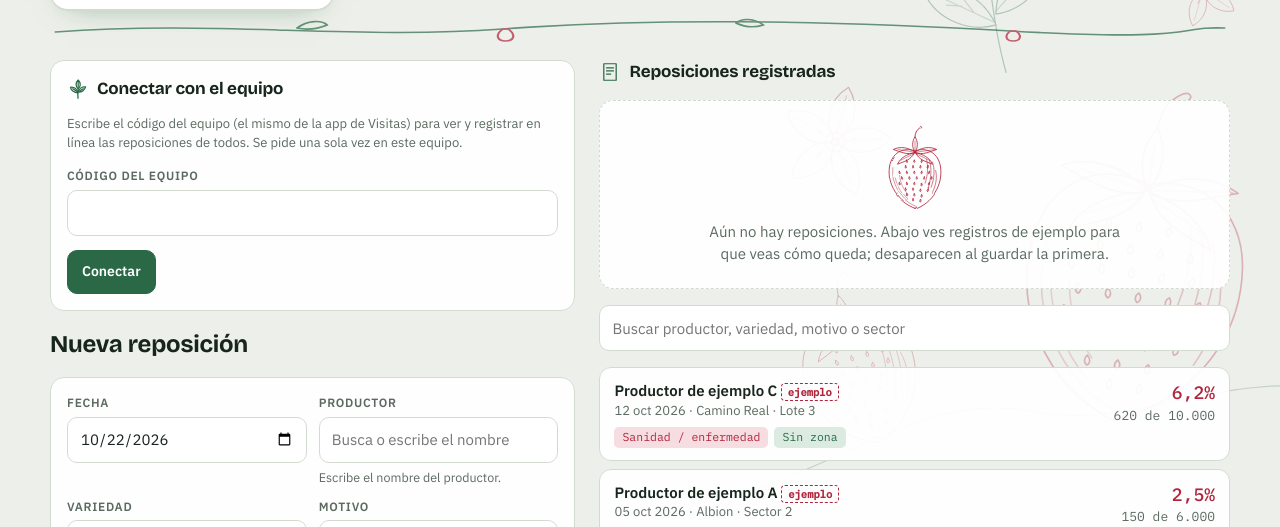
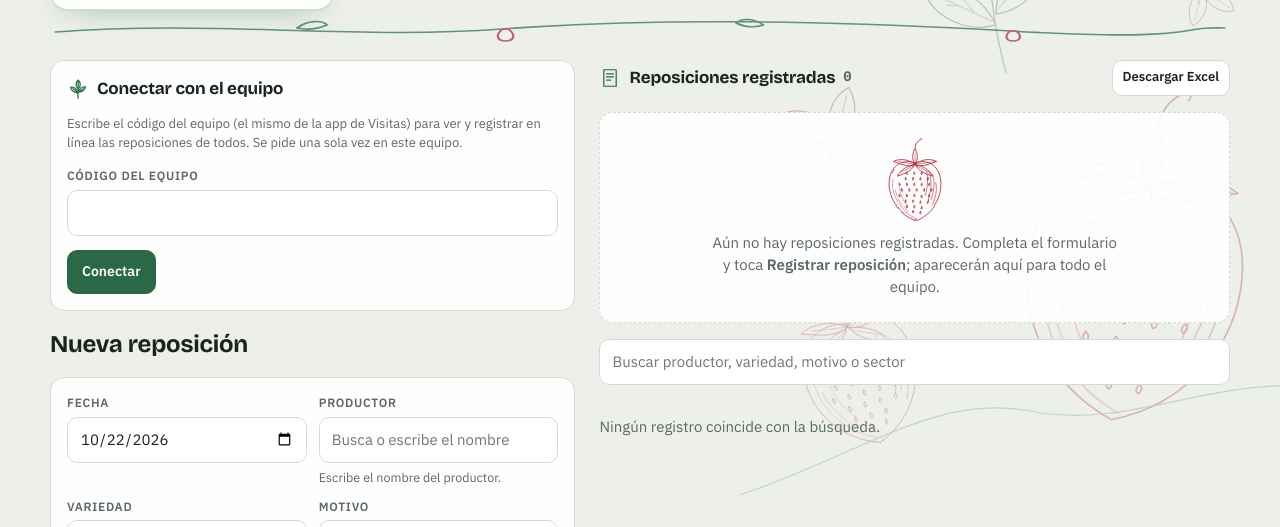
Before and after one commit to agricolallahuen/reposiciones-llahuen, a plain HTML site: page index.html in a window 1280 px wide. Shown: the part 273-800 px from the top of the page. Drawn offline with nearby package versions, Linux system fonts and the light colour scheme.

Commit message:
Add files via upload

```diff
--- a/index.html
+++ b/index.html
@@ -5,11 +5,12 @@
 <link rel="manifest" href="manifest.webmanifest">
 <link rel="apple-touch-icon" href="apple-touch-icon.png">
 <link rel="icon" href="icon-192.png">
-<meta name="apple-mobile-web-app-title" content="Reposiciones">
+<meta name="apple-mobile-web-app-title" content="Reposiciones Agrícola Llahuen">
+<meta name="application-name" content="Reposiciones Agrícola Llahuen">
 <style>:root{color-scheme:light;box-sizing:border-box;padding-top:env(safe-area-inset-top,0px);padding-bottom:env(safe-area-inset-bottom,0px)}body{margin:0;padding:0;font:14px -apple-system,BlinkMacSystemFont,sans-serif}img{max-width:100%}[hidden]{display:none!important}</style>
 <script src="config.js"></script>
 </head><body>
-<title>Reposiciones Llahuen</title>
+<title>Reposiciones Agrícola Llahuen</title>
 <meta name="claude:viewport-fit-sides" content="cover">
 <meta name="mobile-web-app-capable" content="yes">
 <meta name="apple-mobile-web-app-capable" content="yes">
@@ -316,12 +317,7 @@ const FOTOPER = {
 const MOTIVOS = ["Mortalidad / prendimiento", "Calidad de planta", "Sanidad / enfermedad", "Daño en transporte", "Error de despacho o variedad", "Plantas faltantes en la entrega", "Condiciones climáticas", "Otro"];
 const COL = "reposiciones";
 const LSKEY = "llahuen-repo-local";
-const EJEMPLOS = [
-  { fecha: "2026-09-08", productor: "Productor de ejemplo A", variedad: "Monterey", motivo: "Mortalidad / prendimiento", sector: "Sector 1", entregada: 12000, repuesta: 480, obs: "" },
-  { fecha: "2026-09-21", productor: "Productor de ejemplo B", variedad: "San Andreas", motivo: "Calidad de planta", sector: "Potrero norte", entregada: 8000, repuesta: 240, obs: "" },
-  { fecha: "2026-10-05", productor: "Productor de ejemplo A", variedad: "Albion", motivo: "Daño en transporte", sector: "Sector 2", entregada: 6000, repuesta: 150, obs: "" },
-  { fecha: "2026-10-12", productor: "Productor de ejemplo C", variedad: "Camino Real", motivo: "Sanidad / enfermedad", sector: "Lote 3", entregada: 10000, repuesta: 620, obs: "" }
-].map((r, i) => ({ ...r, id: "ej" + i, _ej: true }));
+const EJEMPLOS = [];
 
 const $ = s => document.querySelector(s);
 const esc = s => String(s ?? "").replace(/[&<>"']/g, c => ({ "&": "&amp;", "<": "&lt;", ">": "&gt;", '"': "&quot;", "'": "&#39;" }[c]));
@@ -357,8 +353,8 @@ S.form = newForm();
 
 /* ---------- datos ---------- */
 const realRows = () => S.rows;
-const shownRows = () => S.rows.length ? S.rows : (S.loaded ? EJEMPLOS : []);
-const usingExamples = () => S.loaded && !S.rows.length;
+const shownRows = () => S.rows;
+const usingExamples = () => false;
 function loadLocal() { try { return JSON.parse(localStorage.getItem(LSKEY) || "[]"); } catch (e) { return []; } }
 function saveLocal() { try { localStorage.setItem(LSKEY, JSON.stringify(S.rows)); } catch (e) { } }
 /* ---------- sincronización con el equipo ---------- */
@@ -532,7 +528,7 @@ function viewList() {
     </article>`;
   }).join("");
   return `<div class="h-row"><h3>${ico("note")}Reposiciones registradas <span class="muted small mono">${ex ? "" : realRows().length}</span></h3>${ex ? "" : `<button class="btn sm" data-act="xlsx-all">Descargar Excel</button>`}</div>
-  ${ex ? `<div class="empty"><svg viewBox="0 0 200 250" aria-hidden="true"><use href="#i-berry-art"/></svg><p class="muted">Aún no hay reposiciones. Abajo ves registros de ejemplo para que veas cómo queda; desaparecen al guardar la primera.</p></div>` : ""}
+  ${S.loaded && !S.rows.length ? `<div class="empty"><svg viewBox="0 0 200 250" aria-hidden="true"><use href="#i-berry-art"/></svg><p class="muted">Aún no hay reposiciones registradas. Completa el formulario y toca <b>Registrar reposición</b>; aparecerán aquí para todo el equipo.</p></div>` : ""}
   <input type="search" id="q" placeholder="Buscar productor, variedad, motivo o sector" value="${esc(S.q)}" aria-label="Buscar">
   <div class="list">${items || `<p class="muted">Ningún registro coincide con la búsqueda.</p>`}</div>
   ${L.length > 80 ? `<p class="muted small">Mostrando 80 de ${L.length}. Usa la búsqueda o el Resumen para ver el resto.</p>` : ""}`;
--- a/sw.js
+++ b/sw.js
@@ -1,4 +1,4 @@
-const CACHE = "reposiciones-llahuen-gh2";
+const CACHE = "reposiciones-llahuen-gh3";
 const FILES = ["./", "index.html", "config.js", "manifest.webmanifest", "icon-192.png", "icon-512.png", "apple-touch-icon.png", "icon-maskable-512.png"];
 self.addEventListener("install", e => { e.waitUntil(caches.open(CACHE).then(c => c.addAll(FILES)).then(() => self.skipWaiting())); });
 self.addEventListener("activate", e => { e.waitUntil(caches.keys().then(ks => Promise.all(ks.filter(k => k !== CACHE).map(k => caches.delete(k)))).then(() => self.clients.claim())); });
```
Also changed, not shown: apple-touch-icon.png, icon-192.png, icon-512.png, icon-maskable-512.png, manifest.webmanifest.
